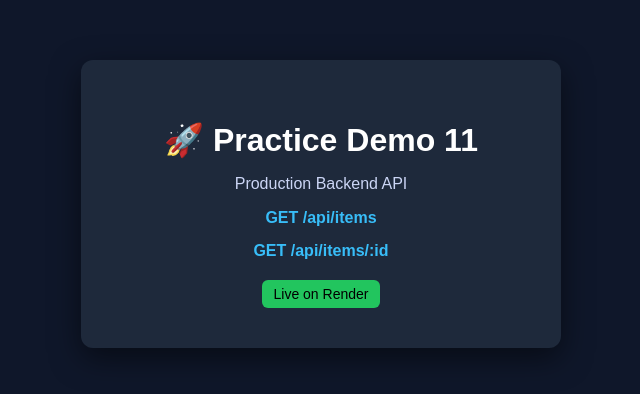
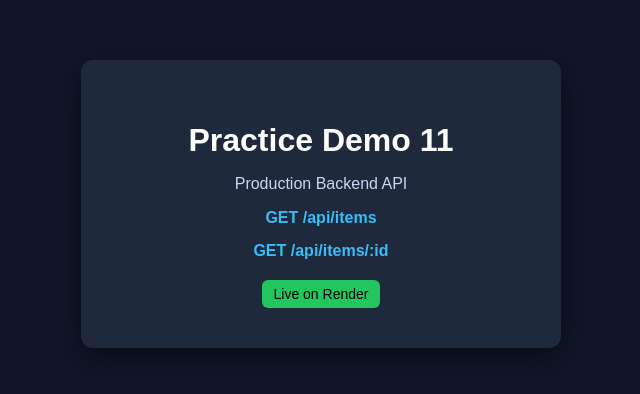
Before and after one commit to alseytdastan/practice-demo-11, a website: page public/index.html in a window 1280 px wide. Shown: the part 196-590 px from the top of the page, without its empty margins (319-959 px from the left). Drawn offline with Linux system fonts and the light colour scheme.

Commit message:
Update homepage

```diff
--- a/public/index.html
+++ b/public/index.html
@@ -58,7 +58,7 @@
 </head>
 <body>
   <div class="card">
-    <h1>🚀 Practice Demo 11</h1>
+    <h1>Practice Demo 11</h1>
     <p>Production Backend API</p>
 
     <a href="/api/items">GET /api/items</a>
```
